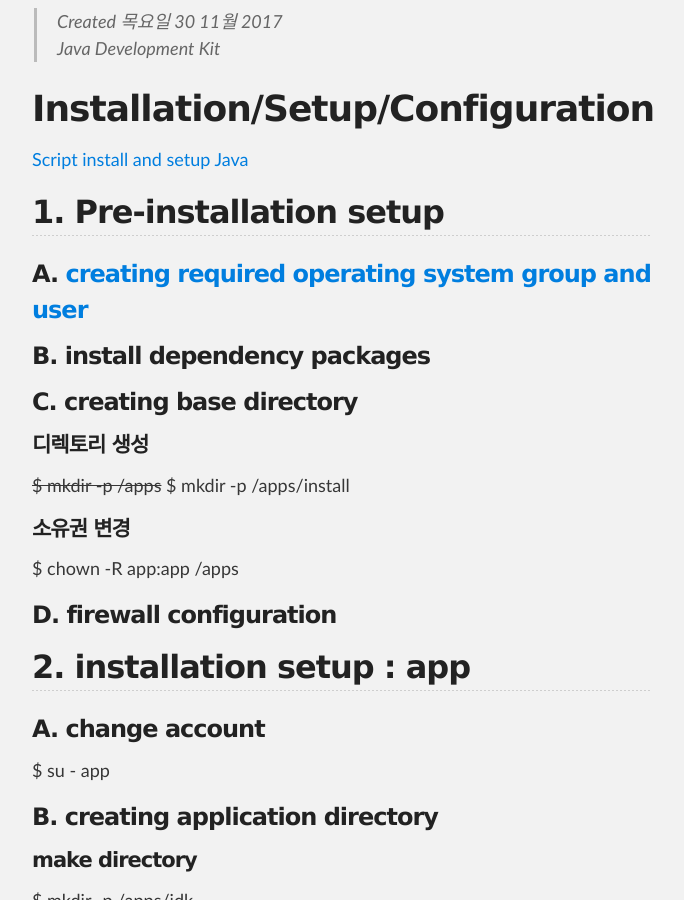
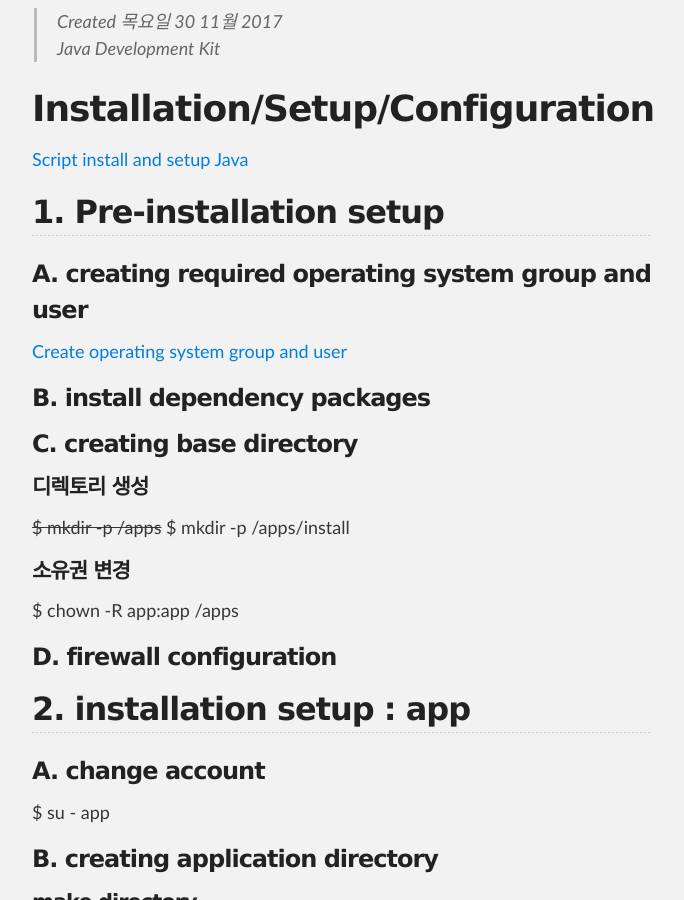
Before and after one commit to unlimited9/unlimited9.github.com, a Jekyll site: the page built from reference.notes/AA/JDK/install.n.setup.md, in a window 1280 px wide and 900 px high, scrolled down 334 px. Shown: the whole window, without its empty margins (298-982 px from the left). Built offline with Jekyll 4.4.1, drawn with Linux system fonts in a browser that asks for light colours; our own code applies the rules of GitHub Pages for plain Markdown files.

Commit message:
Update install.n.setup.md

```diff
--- a/reference.notes/AA/JDK/install.n.setup.md
+++ b/reference.notes/AA/JDK/install.n.setup.md
@@ -9,7 +9,8 @@ Java Development Kit
 
 ## 1. Pre-installation setup
 
-### A. [creating required operating system group and user](/reference.notes/TA/system/create.account.n.group.md)
+### A. creating required operating system group and user
+[Create operating system group and user](/reference.notes/TA/system/create.account.n.group.md)
 
 ### B. install dependency packages
 
```
